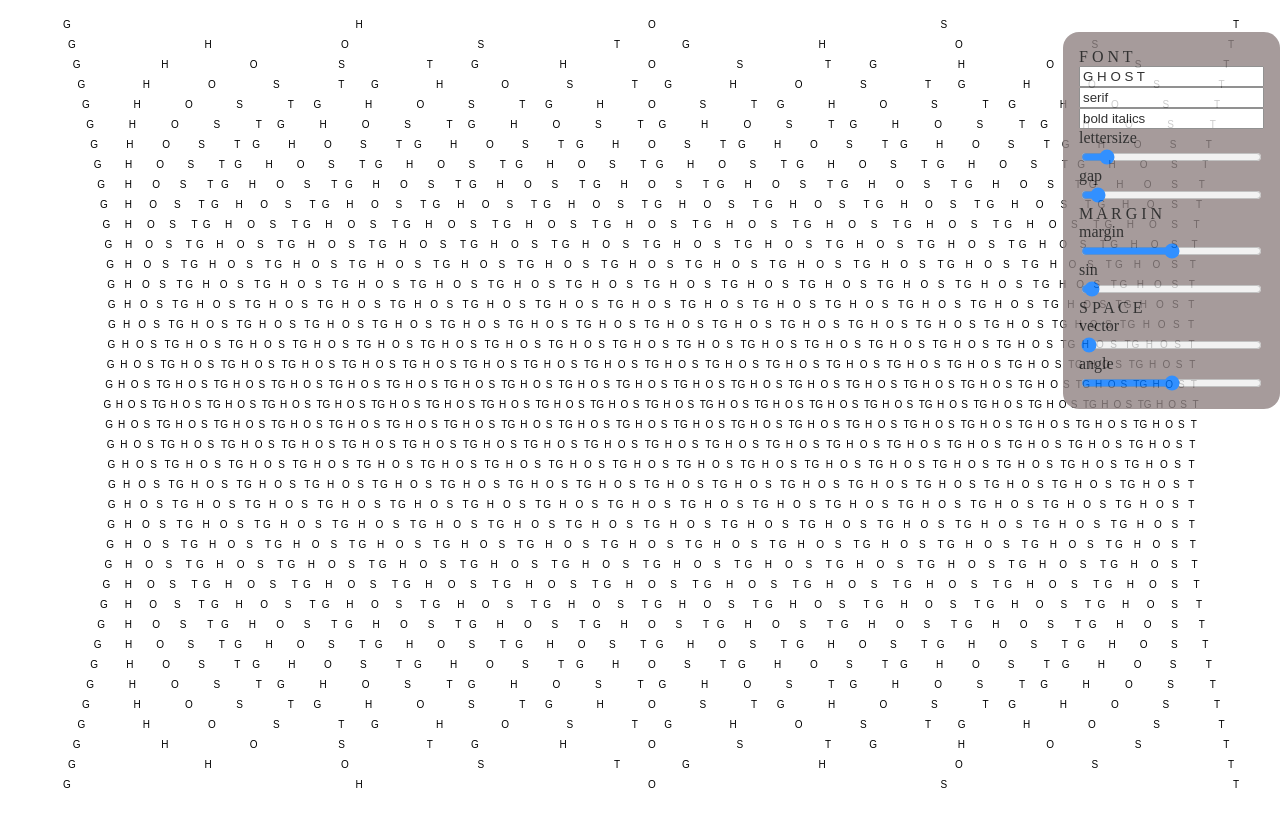
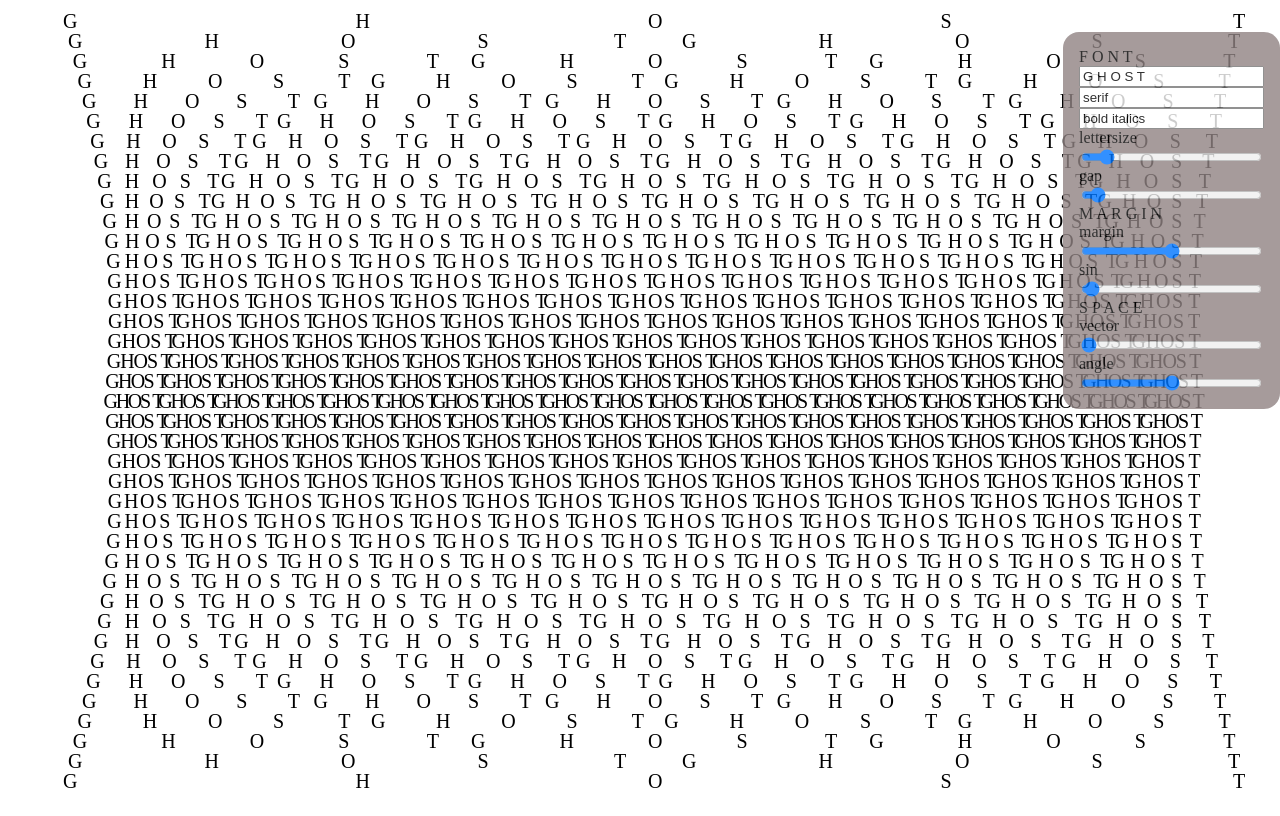
Before and after one commit to LeNomDesFleurs/jsFontPattern, a plain HTML site: page index.html in a window 1280 px wide. Drawn offline with Linux system fonts and the light colour scheme.

Commit message:
font fix

```diff
--- a/index.html
+++ b/index.html
@@ -134,9 +134,10 @@ var string = document.getElementById("myText").value;
 var lenght = string.length;
 var modifier = document.getElementById("modifier").value;
 var lettersize = document.getElementById("lettersize").value;
-font = document.getElementById("font").value;
-fontdescr = `${modifier} ${lettersize}px ${font}`;
-console.log(fontdescr);
+var font = document.getElementById("font").value;
+var fontdescr = `${lettersize}px ${modifier} ${font}`;
+console.log(fontdescr)
+// ctx.font = "50px bold italics Times";
 ctx.font = fontdescr;
 gap = document.getElementById("gap").value * lettersize;
 for (var i = 1; i<(height/gap); i = i+1){
```
